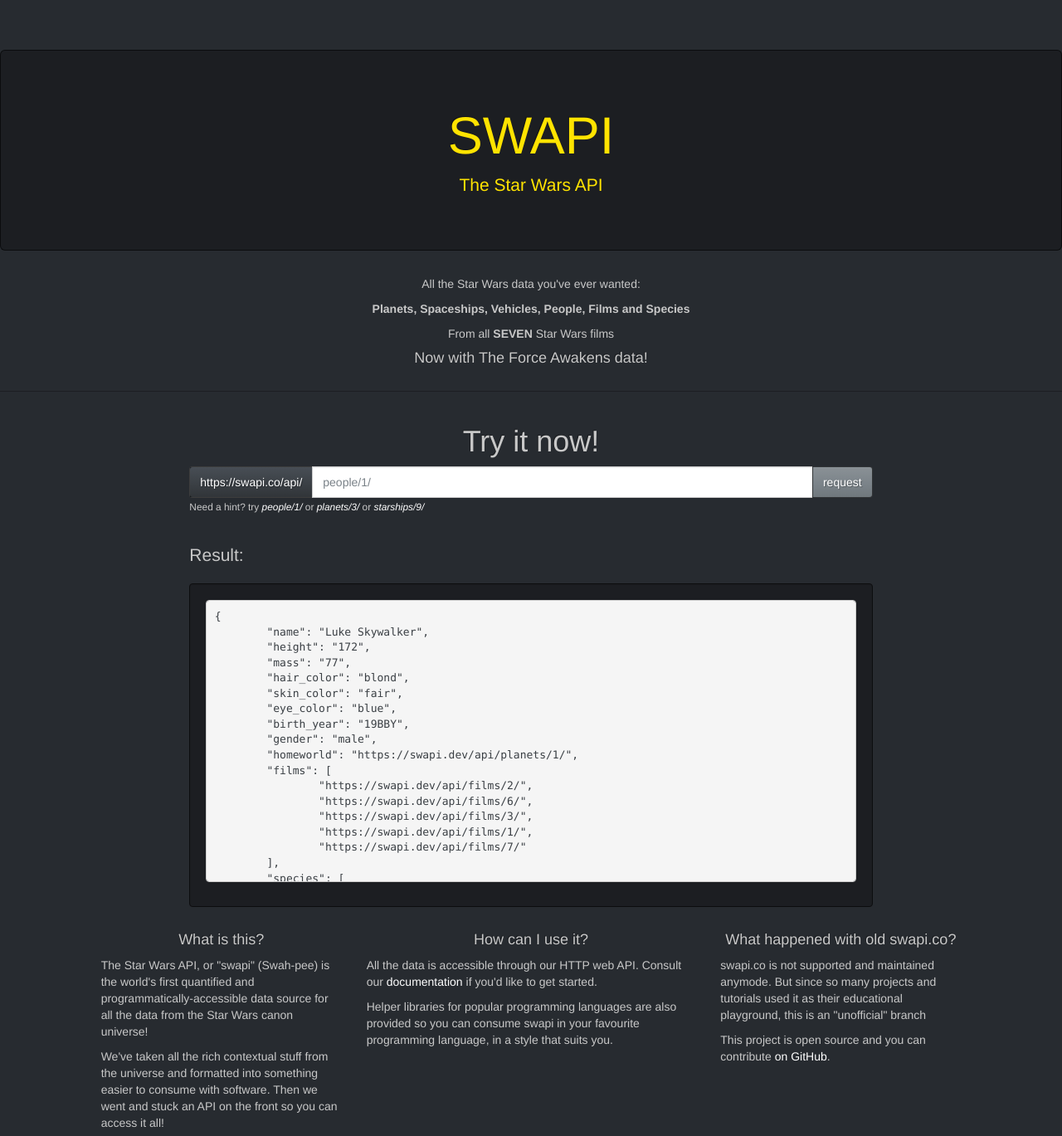
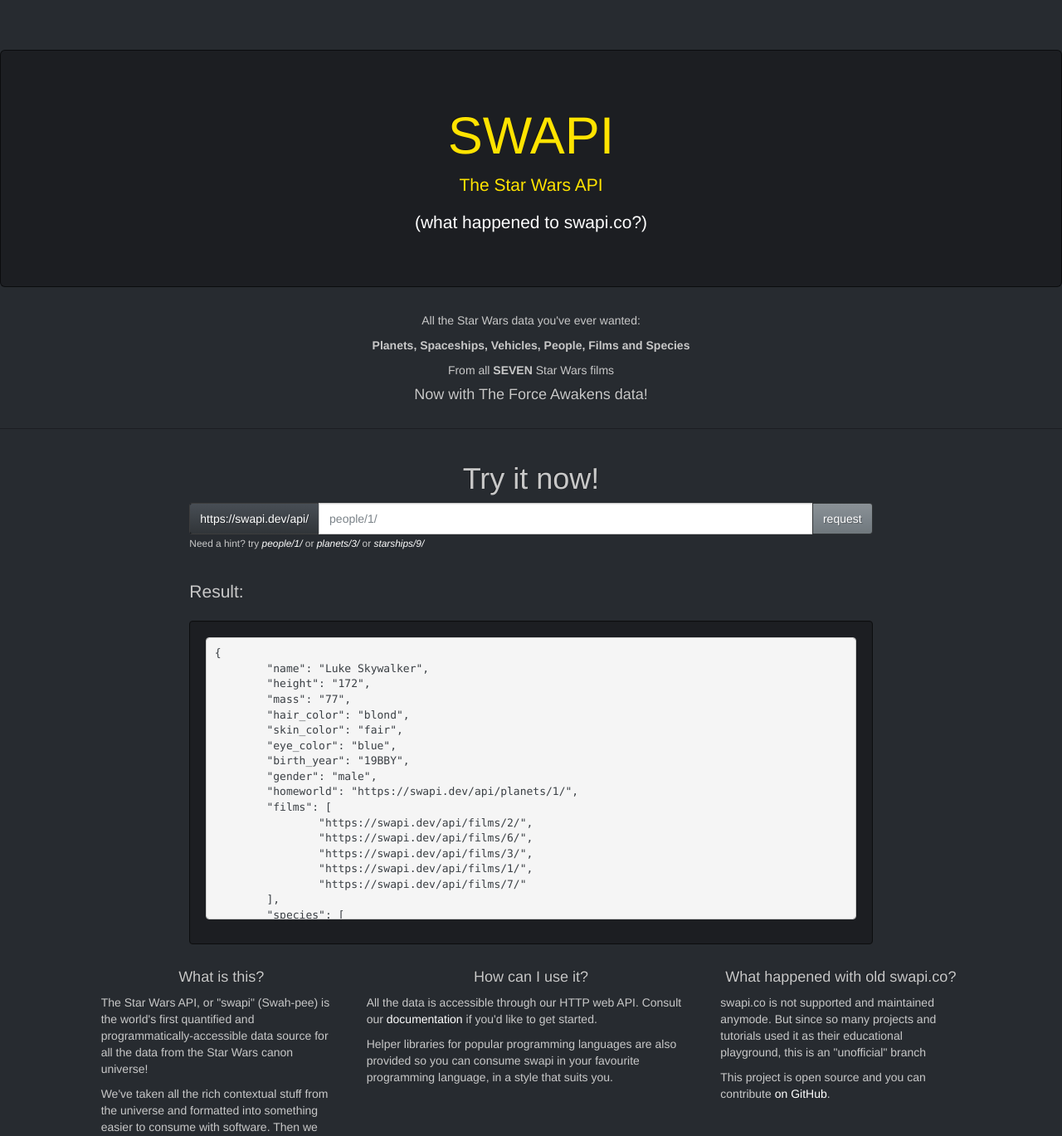
Before and after one commit to phalt/swapi, a Django app: page / in a window 1280 px wide. Shown: the part 52-1421 px from the top of the page at 83% size. Run offline with Django 3.2, Linux system fonts and the light colour scheme; parts of the project's set-up code (start-up, migrations or seed data) failed here and were passed over; some libraries are stand-ins or nearby versions.

Commit message:
Updated README and links in HTML

```diff
--- a/swapi/templates/base.html
+++ b/swapi/templates/base.html
@@ -43,6 +43,7 @@
         <div class="jumbotron">
             <h1>SWAPI</h1>
             <p class="lead">The Star Wars API</p>
+            <p class="lead"><a href="/about">(what happened to swapi.co?)</a></p>
         </div>
       </div>
         {% block mainbody %}
--- a/swapi/templates/index.html
+++ b/swapi/templates/index.html
@@ -23,7 +23,7 @@
             Try it now!
         </h1>
         <div class="input-group">
-              <span class="input-group-addon">https://swapi.co/api/</span>
+              <span class="input-group-addon">https://swapi.dev/api/</span>
               <input id="interactive" type="text" class="form-control" placeholder="people/1/">
               <span class="input-group-btn"><button onClick="interactive_call();return false;" class="btn btn-primary">request</button></span>
             </div>
```
Also changed, not shown: README.md.
